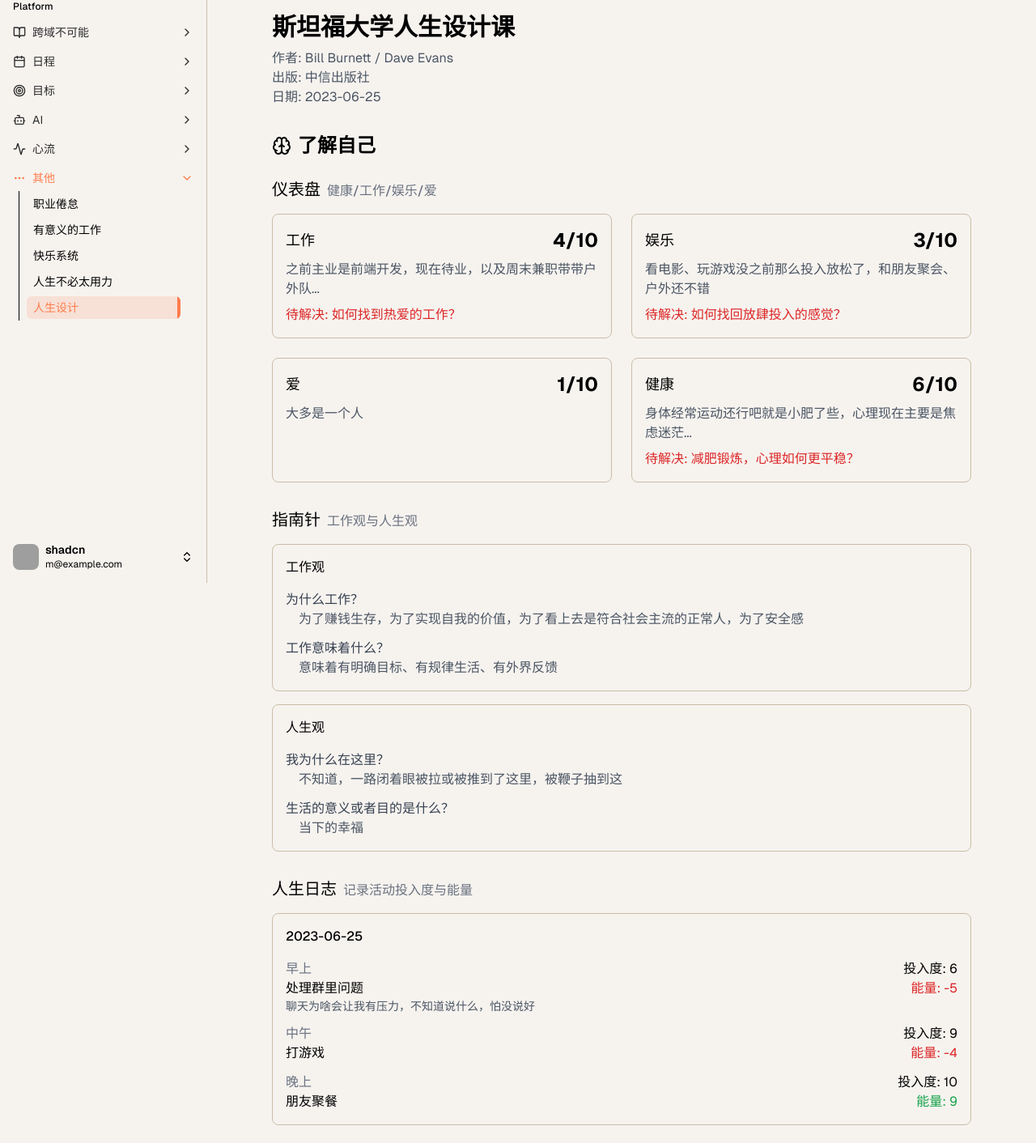
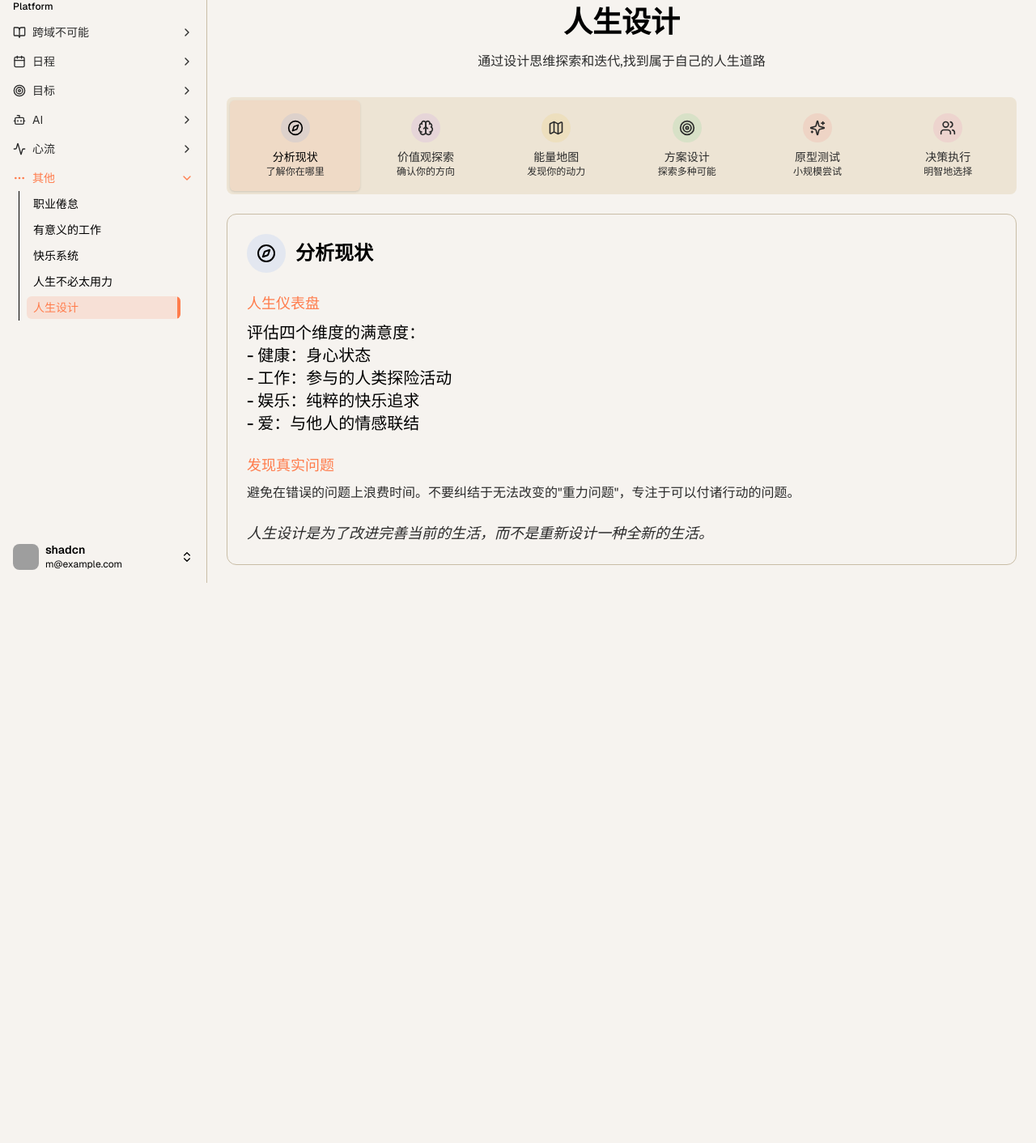
Before and after one commit to yellowpoint/book-impossible, a Next.js app: page /life-design in a window 1280 px wide. Shown: the part 80-1492 px from the top of the page at 81% size. After the commit the page ends 802 px from the top, so only its background shows below. Built offline with nearby package versions, Linux system fonts and the light colour scheme; grey boxes are pictures that could not be loaded.

Commit message:
修改人生设计-原文

```diff
--- a/package.json
+++ b/package.json
@@ -28,6 +28,7 @@
     "@radix-ui/react-select": "^2.1.2",
     "@radix-ui/react-separator": "^1.1.0",
     "@radix-ui/react-slot": "^1.1.0",
+    "@radix-ui/react-tabs": "^1.1.2",
     "@radix-ui/react-tooltip": "^1.1.4",
     "@tanstack/react-table": "^8.20.5",
     "ahooks": "^3.8.4",
--- a/src/app/life-design/page.jsx
+++ b/src/app/life-design/page.jsx
@@ -1,393 +1,231 @@
 "use client";
 
-import { Brain, Heart, Target, AlertCircle, Lightbulb, History, Filter, Users, ArrowUpRight, Compass, Globe } from "lucide-react";
+import { motion } from "framer-motion";
+import {
+  Map,
+  Compass,
+  Target,
+  Brain,
+  Users,
+  Lightbulb,
+  Heart,
+  Crosshair,
+  Sparkles,
+} from "lucide-react";
+import { Tabs, TabsContent, TabsList, TabsTrigger } from "@/components/ui/tabs";
 
-const bookInfo = {
-  title: "斯坦福大学人生设计课",
-  meta: {
-    author: "Bill Burnett / Dave Evans",
-    publisher: "中信出版社",
-    date: "2023-06-25",
-    status: "阅读中",
-    tags: ["人生设计", "职业规划"],
-    recommendation: "来自海诗的推荐: https://mp.weixin.qq.com/s/jt2crjP3WMBQOkj4f1INhQ"
+const journeyMap = {
+  title: "人生设计",
+  description: "通过设计思维探索和迭代,找到属于自己的人生道路",
+  stages: [
+    {
+      title: "分析现状",
+      subtitle: "了解你在哪里",
+      icon: Compass,
+      content: [
+        {
+          subtitle: "人生仪表盘",
+          text: "评估四个维度的满意度：\n- 健康：身心状态\n- 工作：参与的人类探险活动\n- 娱乐：纯粹的快乐追求\n- 爱：与他人的情感联结",
+          highlight: true
+        },
+        {
+          subtitle: "发现真实问题",
+          text: `避免在错误的问题上浪费时间。不要纠结于无法改变的"重力问题"，专注于可以付诸行动的问题。`
+        },
+        {
+          text: "人生设计是为了改进完善当前的生活，而不是重新设计一种全新的生活。",
+          emphasis: true
         }
+      ],
+      color: "bg-blue-500",
+    },
+    {
+      title: "价值观探索",
+      subtitle: "确认你的方向",
+      icon: Brain,
+      content: [
+        {
+          subtitle: "工作观",
+          text: "思考以下问题：\n- 工作对你意味着什么？\n- 为什么要工作？\n- 什么是好工作？\n- 工作与个人成长的关系？",
+          highlight: true
+        },
+        {
+          subtitle: "人生观",
+          text: "探索核心议题：\n- 生活的意义和目的\n- 与他人的关系\n- 善恶的定义\n- 快乐与痛苦的作用"
+        },
+        {
+          text: `当你清楚"你是谁，你信仰什么，你正在做什么"三者之间的联系，就能知道自己是否在正确的轨道上。`,
+          emphasis: true
+        }
+      ],
+      color: "bg-purple-500",
+    },
+    {
+      title: "能量地图",
+      subtitle: "发现你的动力",
+      icon: Map,
+      content: [
+        {
+          subtitle: "思维地图",
+          text: "通过词汇联想扩展可能性：\n- 列出感兴趣的关键词\n- 进行3-5分钟快速联想\n- 寻找词汇间的意外连接",
+          highlight: true
+        },
+        {
+          subtitle: "能量追踪",
+          text: "记录并分析：\n- 让你全身心投入的时刻\n- 充满能量的活动\n- 消耗精力的情境"
+        },
+        {
+          text: "通过思维发散和能量追踪,找到隐藏的机会和方向。",
+          emphasis: true
+        }
+      ],
+      color: "bg-yellow-500",
+    },
+    {
+      title: "方案设计",
+      subtitle: "探索多种可能",
+      icon: Target,
+      content: [
+        {
+          subtitle: "三个版本的五年计划",
+          text: "设计三个真正不同的人生方案：\n1. 当前路径 - 你已经在做的事\n2. 备选方案 - 如果无法继续当前工作\n3. 狂想方案 - 不考虑金钱和形象的理想生活",
+          highlight: true
+        },
+        {
+          text: "这不是同一个主题的三个版本，而是真正不同的生活选择。每个都应该是可能实现的计划A。"
+        },
+        {
+          text: "不要等待完美方案出现，重要的是拥有多个可能性。",
+          emphasis: true
+        }
+      ],
+      color: "bg-green-500",
+    },
+    {
+      title: "原型测试",
+      subtitle: "小规模尝试",
+      icon: Sparkles,
+      content: [
+        {
+          subtitle: "人生采访",
+          text: "与已经在理想道路上的人交流：\n- 了解他们的日常生活\n- 倾听职业发展历程\n- 获取实用建议",
+          highlight: true
+        },
+        {
+          subtitle: "实地体验",
+          text: "在投入前进行测试：\n- 一天观摩体验\n- 短期义务尝试\n- 三个月实习计划"
+        },
+        {
+          text: "就像买车要试驾一样，改变人生也需要先进行体验。",
+          emphasis: true
+        }
+      ],
+      color: "bg-red-500",
+    },
+    {
+      title: "决策执行",
+      subtitle: "明智地选择",
+      icon: Users,
+      content: [
+        {
+          subtitle: "四步决策法",
+          text: "1. 收集和创建选项\n2. 缩小列表范围\n3. 深入体验每个选择\n4. 放手继续前进",
+          highlight: true
+        },
+        {
+          subtitle: "体验式决策",
+          text: "对每个选项进行1-3天的生活体验，让身心都参与决策过程。休息1-2天后尝试下一个选项。"
+        },
+        {
+          text: "记录决策过程，当感到困惑时回顾当初的选择理由。选择后就要放手，专注于当下。",
+          emphasis: true
+        }
+      ],
+      color: "bg-pink-500",
+    }
+  ]
 };
 
-const designSteps = [
-  {
-    id: 1,
-    title: "了解自己",
-    icon: Brain,
-    sections: [
-      {
-        title: "仪表盘",
-        subtitle: "健康/工作/娱乐/爱",
-        content: [
-          {
-            category: "工作",
-            satisfaction: 4,
-            status: "之前主业是前端开发，现在待业，以及周末兼职带带户外队...",
-            problems: "如何找到热爱的工作？"
-          },
-          {
-            category: "娱乐",
-            satisfaction: 3,
-            status: "看电影、玩游戏没之前那么投入放松了，和朋友聚会、户外还不错",
-            problems: "如何找回放肆投入的感觉？"
-          },
-          {
-            category: "爱",
-            satisfaction: 1,
-            status: "大多是一个人",
-            problems: ""
-          },
-          {
-            category: "健康",
-            satisfaction: 6,
-            status: "身体经常运动还行吧就是小肥了些，心理现在主要是焦虑迷茫...",
-            problems: "减肥锻炼，心理如何更平稳？"
-          }
-        ]
-      },
-      {
-        title: "指南针",
-        subtitle: "工作观与人生观",
-        content: {
-          workView: {
-            title: "工作观",
-            questions: [
-              {
-                question: "为什么工作？",
-                answer: "为了赚钱生存，为了实现自我的价值，为了看上去是符合社会主流的正常人，为了安全感"
-              },
-              {
-                question: "工作意味着什么？",
-                answer: "意味着有明确目标、有规律生活、有外界反馈"
-              },
-              // ... 更多工作观问题
-            ]
-          },
-          lifeView: {
-            title: "人生观",
-            questions: [
-              {
-                question: "我为什么在这里？",
-                answer: "不知道，一路闭着眼被拉或被推到了这里，被鞭子抽到这"
-              },
-              {
-                question: "生活的意义或者目的是什么？",
-                answer: "当下的幸福"
-              }
-              // ... 更多人生观问题
-            ]
-          }
-        }
-      },
-      {
-        title: "人生日志",
-        subtitle: "记录活动投入度与能量",
-        content: {
-          activities: [
-            {
-              date: "2023-06-25",
-              items: [
-                {
-                  time: "早上",
-                  name: "处理群里问题",
-                  engagement: 6,
-                  energy: -5,
-                  notes: "聊天为啥会让我有压力，不知道说什么，怕没说好"
-                },
-                {
-                  time: "中午",
-                  name: "打游戏",
-                  engagement: 9,
-                  energy: -4
-                },
-                {
-                  time: "晚上",
-                  name: "朋友聚餐",
-                  engagement: 10,
-                  energy: 9
-                }
-                // ... 更多活动
-              ]
-            }
-          ],
-          patterns: [
-            "线上沟通容易耗能，面对面交流反而充满能量",
-            "创造性活动和明确目标的任务更容易投入",
-            "户外运动和社交活动能带来正向能量"
-          ]
-        }
-      }
-    ]
-  },
-  {
-    id: 2,
-    title: "探索可能性",
-    icon: Compass,
-    sections: [
-      {
-        title: "词汇联想",
-        subtitle: "根据关键词进行多层联想",
-        content: {
-          keywords: ["户外", "编程", "创造", "探索", "自由"],
-          mindMap: {
-            center: "人生方向",
-            branches: [
-              {
-                key: "户外探索",
-                connections: ["旅行", "带队", "露营", "摄影"]
-              },
-              {
-                key: "技术创造",
-                connections: ["编程", "独立开发", "工具设计"]
-              },
-              {
-                key: "心理成长",
-                connections: ["正念", "冥想", "心理学"]
-              }
-            ]
-          }
-        }
-      },
-      {
-        title: "人生计划",
-        subtitle: "设想三种五年计划",
-        content: [
-          {
-            title: "继续现有路线",
-            description: "技术发展路线",
-            timeline: [
-              {
-                year: 1,
-                goals: [
-                  "在中小公司工作,积累经验",
-                  "准备大厂面试",
-                  "开始做个人项目"
-                ]
-              },
-              // ... 更多年份
-            ],
-            evaluation: {
-              resources: 70,
-              likeability: 60,
-              confidence: 80,
-              coherence: 75
-            }
-          },
-          {
-            title: "转型路线",
-            description: "户外探索+技术结合",
-            timeline: [
-              {
-                year: 1,
-                goals: [
-                  "找个轻松的远程技术工作",
-                  "发展户外带队业务",
-                  "开发户外相关工具"
-                ]
-              }
-            ],
-            evaluation: {
-              resources: 50,
-              likeability: 85,
-              confidence: 60,
-              coherence: 70
-            }
-          }
-          // ... 第三个方案
-        ]
-      }
-    ]
-  },
-  {
-    id: 3,
-    title: "了解世界",
-    icon: Globe,
-    sections: [
-      {
-        title: "人生采访",
-        subtitle: "采访正在过向往生活的人",
-        content: {
-          interviews: [
-            {
-              person: "汪海诗",
-              role: "内容创作者",
-              questions: [
-                {
-                  q: "现在的热爱是什么？",
-                  a: "目前来说我很喜欢做内容 因为我很喜欢思考和表达 无论是文字 视频 舞蹈 都是我向世界的表达方式"
-                }
-              ]
-            }
-          ]
-        }
-      },
-      {
-        title: "原型体验",
-        subtitle: "体验30%的向往生活",
-        content: {
-          experiments: [
-            {
-              title: "远程工作+户外探索",
-              duration: "2周",
-              activities: [
-                "找个咖啡馆远程办公",
-                "周末带队徒步",
-                "开发户外小工具"
-              ],
-              reflections: [
-                "工作节奏更自由",
-                "能量更充沛",
-                "但需要更好的时间管理"
-              ]
-            }
-          ]
-        }
-      }
-    ]
-  }
-];
+export default function LifeDesignPage() {
+  return (
+    <div className="container mx-auto p-6 space-y-8">
+      <motion.div
+        initial={{ opacity: 0, y: 20 }}
+        animate={{ opacity: 1, y: 0 }}
+        className="text-center space-y-4"
+      >
+        <h1 className="text-4xl font-bold">{journeyMap.title}</h1>
+        <p className="text-muted-foreground">{journeyMap.description}</p>
+      </motion.div>
 
-export default function LifeDesign() {
-  return (
-    <div className="max-w-4xl mx-auto py-8 px-4">
-      <div className="mb-8">
-        <h1 className="text-3xl font-bold">{bookInfo.title}</h1>
-        <div className="mt-2 text-gray-600">
-          <p>作者: {bookInfo.meta.author}</p>
-          <p>出版: {bookInfo.meta.publisher}</p>
-          <p>日期: {bookInfo.meta.date}</p>
+      <Tabs defaultValue="chapter-1" className="w-full">
+        <TabsList className="grid grid-cols-6 h-auto">
+          {journeyMap.stages.map((stage, index) => (
+            <TabsTrigger
+              key={`chapter-${index + 1}`}
+              value={`chapter-${index + 1}`}
+              className="flex flex-col items-center gap-2 p-4 data-[state=active]:bg-primary/10"
+            >
+              <div className={`rounded-full p-2 ${stage.color} bg-opacity-10`}>
+                <stage.icon className="h-5 w-5" />
+              </div>
+              <div className="text-center">
+                <div className="text-sm font-medium">{stage.title}</div>
+                <div className="text-xs text-muted-foreground">{stage.subtitle}</div>
+              </div>
+            </TabsTrigger>
+          ))}
+        </TabsList>
+
+        {journeyMap.stages.map((stage, index) => (
+          <TabsContent
+            key={`chapter-${index + 1}`}
+            value={`chapter-${index + 1}`}
+            className="mt-6"
+          >
+            <motion.div
+              initial={{ opacity: 0, y: 20 }}
+              animate={{ opacity: 1, y: 0 }}
+              exit={{ opacity: 0, y: -20 }}
+              className="rounded-xl border bg-card p-6"
+            >
+              <div className="flex items-center gap-3 mb-6">
+                <div className={`rounded-full p-3 ${stage.color} bg-opacity-10`}>
+                  <stage.icon className="h-6 w-6" />
+                </div>
+                <div>
+                  <h2 className="text-2xl font-semibold">{stage.title}</h2>
                 </div>
               </div>
 
-      {designSteps?.map((step) => (
-        <section key={step.id} className="mb-16">
-          <div className="flex items-center gap-2 mb-6">
-            {step.icon && <step.icon className="w-6 h-6" />}
-            <h2 className="text-2xl font-semibold">{step.title}</h2>
-          </div>
-
-          {step.sections?.map((section, index) => (
-            <div key={index} className="mb-8">
-              <h3 className="text-xl font-medium mb-4">
-                {section.title}
-                {section.subtitle && (
-                  <span className="text-gray-500 text-base ml-2">
-                    {section.subtitle}
-                  </span>
+              <div className="space-y-6">
+                {stage.content.map((item, i) => (
+                  <motion.div
+                    key={i}
+                    initial={{ opacity: 0, x: 20 }}
+                    animate={{ opacity: 1, x: 0 }}
+                    transition={{ delay: i * 0.1 }}
+                    className="space-y-2"
+                  >
+                    {item.subtitle && (
+                      <h3 className="text-lg font-medium text-primary">
+                        {item.subtitle}
+                      </h3>
                     )}
-              </h3>
-
-              {/* 仪表盘部分 */}
-              {section.title === "仪表盘" && section.content && (
-                <div className="grid grid-cols-1 md:grid-cols-2 gap-6">
-                  {section.content.map((item, i) => (
-                    <div key={i} className="border rounded-lg p-4">
-                      <div className="flex justify-between items-center mb-2">
-                        <h4 className="text-lg font-medium">{item.category}</h4>
-                        <span className="text-2xl font-bold">
-                          {item.satisfaction}/10
-                        </span>
-                      </div>
-                      <p className="text-gray-600 mb-2">{item.status}</p>
-                      {item.problems && (
-                        <p className="text-red-600">待解决: {item.problems}</p>
-                      )}
-                    </div>
+                    <p className={`
+                      ${item.highlight ? 'text-xl font-medium' : 'text-muted-foreground'}
+                      ${item.emphasis ? 'italic text-lg' : ''}
+                      whitespace-pre-line
+                    `}>
+                      {item.text}
+                    </p>
+                  </motion.div>
                 ))}
               </div>
-              )}
-
-              {/* 指南针部分 */}
-              {section.title === "指南针" && section.content && (
-                <div className="space-y-4">
-                  {section.content.workView && (
-                    <div className="border rounded-lg p-4">
-                      <h4 className="font-medium mb-4">{section.content.workView.title}</h4>
-                      <div className="space-y-3">
-                        {section.content.workView.questions?.map((q, i) => (
-                          <div key={i}>
-                            <p className="font-medium text-gray-700">{q.question}</p>
-                            <p className="text-gray-600 pl-4">{q.answer}</p>
-                          </div>
+            </motion.div>
+          </TabsContent>
         ))}
-                      </div>
-                    </div>
-                  )}
-                  {section.content.lifeView && (
-                    <div className="border rounded-lg p-4">
-                      <h4 className="font-medium mb-4">{section.content.lifeView.title}</h4>
-                      <div className="space-y-3">
-                        {section.content.lifeView.questions?.map((q, i) => (
-                          <div key={i}>
-                            <p className="font-medium text-gray-700">{q.question}</p>
-                            <p className="text-gray-600 pl-4">{q.answer}</p>
-                          </div>
-                        ))}
-                      </div>
-                    </div>
-                  )}
-                </div>
-              )}
-
-              {/* 人生日志部分 */}
-              {section.title === "人生日志" && section.content && (
-                <div className="space-y-6">
-                  {section.content.activities?.map((day, i) => (
-                    <div key={i} className="border rounded-lg p-4">
-                      <h4 className="font-medium mb-4">{day.date}</h4>
-                      <div className="space-y-3">
-                        {day.items?.map((item, j) => (
-                          <div key={j} className="flex justify-between items-start">
-                            <div>
-                              <span className="text-gray-500">{item.time}</span>
-                              <p className="font-medium">{item.name}</p>
-                              {item.notes && (
-                                <p className="text-gray-600 text-sm">{item.notes}</p>
-                              )}
-                            </div>
-                            <div className="text-right">
-                              <div>投入度: {item.engagement}</div>
-                              <div className={item.energy >= 0 ? "text-green-600" : "text-red-600"}>
-                                能量: {item.energy}
-                              </div>
-                            </div>
-                          </div>
-                        ))}
-                      </div>
-                    </div>
-                  ))}
-                  {section.content.patterns && (
-                    <div className="border rounded-lg p-4">
-                      <h4 className="font-medium mb-4">规律发现</h4>
-                      <ul className="list-disc list-inside space-y-2">
-                        {section.content.patterns.map((pattern, i) => (
-                          <li key={i} className="text-gray-700">{pattern}</li>
-                        ))}
-                      </ul>
-                    </div>
-                  )}
-                </div>
-              )}
-
-            </div>
-          ))}
-        </section>
-      ))}
+      </Tabs>
     </div>
   );
 }
-
-// 添加辅助函数用于计算思维导图分支位置
-function getBranchPosition(index, total) {
-  const angle = (360 / total) * index;
-  const radius = 160; // 可以调整以改变分支到中心的距离
-  const x = Math.cos((angle * Math.PI) / 180) * radius;
-  const y = Math.sin((angle * Math.PI) / 180) * radius;
-
-  return `transform translate-x-[${x}px] translate-y-[${y}px]`;
-}
--- /dev/null
+++ b/src/components/ui/tabs.jsx
@@ -0,0 +1,43 @@
+"use client"
+
+import * as React from "react"
+import * as TabsPrimitive from "@radix-ui/react-tabs"
+
+import { cn } from "@/lib/utils"
+
+const Tabs = TabsPrimitive.Root
+
+const TabsList = React.forwardRef(({ className, ...props }, ref) => (
+  <TabsPrimitive.List
+    ref={ref}
+    className={cn(
+      "inline-flex h-9 items-center justify-center rounded-lg bg-muted p-1 text-muted-foreground",
+      className
+    )}
+    {...props} />
+))
+TabsList.displayName = TabsPrimitive.List.displayName
+
+const TabsTrigger = React.forwardRef(({ className, ...props }, ref) => (
+  <TabsPrimitive.Trigger
+    ref={ref}
+    className={cn(
+      "inline-flex items-center justify-center whitespace-nowrap rounded-md px-3 py-1 text-sm font-medium ring-offset-background transition-all focus-visible:outline-none focus-visible:ring-2 focus-visible:ring-ring focus-visible:ring-offset-2 disabled:pointer-events-none disabled:opacity-50 data-[state=active]:bg-background data-[state=active]:text-foreground data-[state=active]:shadow",
+      className
+    )}
+    {...props} />
+))
+TabsTrigger.displayName = TabsPrimitive.Trigger.displayName
+
+const TabsContent = React.forwardRef(({ className, ...props }, ref) => (
+  <TabsPrimitive.Content
+    ref={ref}
+    className={cn(
+      "mt-2 ring-offset-background focus-visible:outline-none focus-visible:ring-2 focus-visible:ring-ring focus-visible:ring-offset-2",
+      className
+    )}
+    {...props} />
+))
+TabsContent.displayName = TabsPrimitive.Content.displayName
+
+export { Tabs, TabsList, TabsTrigger, TabsContent }
```
Also changed, not shown: 1 other file (tests, documents, lock files or other folders). Lines whose indentation alone changed are shown as unchanged.
